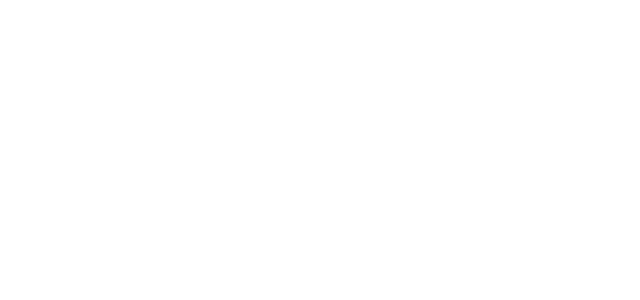
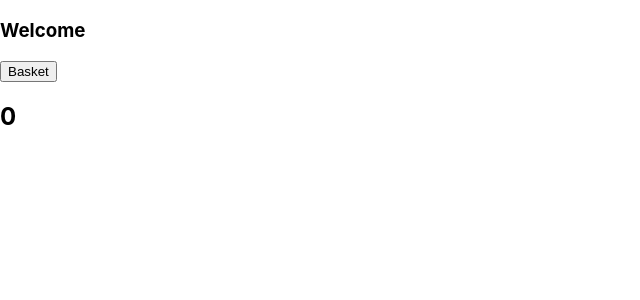
Before and after one commit to CordiiT14/w8_d3_lab_etickets, a React (Create React App) app: page / in a window 1280 px wide. Shown: the top 300 px of the page, without its empty margins (0-640 px from the left). Built offline with nearby package versions, Linux system fonts and the light colour scheme.

Commit message:
header rendering succesfully

```diff
--- a/package.json
+++ b/package.json
@@ -8,6 +8,7 @@
     "@testing-library/user-event": "^13.5.0",
     "react": "^18.0.0",
     "react-dom": "^18.0.0",
+    "react-modal": "^3.14.4",
     "react-scripts": "5.0.1",
     "web-vitals": "^2.1.4"
   },
--- a/src/App.js
+++ b/src/App.js
@@ -1,8 +1,9 @@
 import './App.css';
+import ETicketContainer from './containers/ETicketContainer';
 
 function App() {
   return (
-    <eTicketContainter/>
+    <ETicketContainer/>
   );
 }
 
--- a/src/components/Header.js
+++ b/src/components/Header.js
@@ -1,7 +1,14 @@
 import React from 'react';
 
-const Header = () => {
+const Header = ({user, basket}) => {
 
+    return(
+        <div>
+            <h3>Welcome {user}</h3>
+            <button>Basket</button>
+            <h2>{basket.length}</h2>
+        </div>
+    );
 }
 
 export default Header;
--- a/src/containers/eTicketContainer.js
+++ b/src/containers/eTicketContainer.js
@@ -1,22 +1,35 @@
-import React, {useState, useContext} from 'react';
+import React, { useState, useContext } from 'react';
 import Modal from 'react-modal';
+import Header from '../components/Header';
+import ListOfEvents from '../components/ListOfEvents';
+import BasketContainer from './BasketContainer';
 
-const eTicketContainter = () => {
+const ETicketContainer = () => {
 
-    const [ListOfEvents, setListOfEvents] = useState([])
-    const [user, setUser] = useState(null);
+    const [ListOfEvents, setListOfEvents] = useState([
+        { name: "The Lost City",
+        price: 8,
+        img: "https://upload.wikimedia.org/wikipedia/en/e/ee/TheLostCityPoster.jpg"},
+        {name: "Sonic the Headgehog 2",
+        price: 5,
+        img: "https://image.tmdb.org/t/p/w500/4ZGSRZvSxXneaGQydq23M63258M.jpg"},
+        {name: "The Batman",
+        price: 8,
+        img: "https://tse4.mm.bing.net/th?id=OIP.BW1eurFwiC2ctaSCMoAVTwHaKl&pid=Api"}
+    ]);
+    const [user, setUser] = useState("");
     const [basket, setBasket] = useState([]);
 
     return(
         <>
-        <modal>
+        <Modal>
 
-        </modal>
-        <Header />
-        <ListOfEvents />
-        <BasketContainer />
+        </Modal>
+        <Header user={user} basket={basket}/>
+        {/* <ListOfEvents />
+        <BasketContainer /> */}
         </>
     )
 }
 
-export default eTicketContainter;
+export default ETicketContainer;
```
Also changed, not shown: 1 other file (tests, documents, lock files or other folders).
